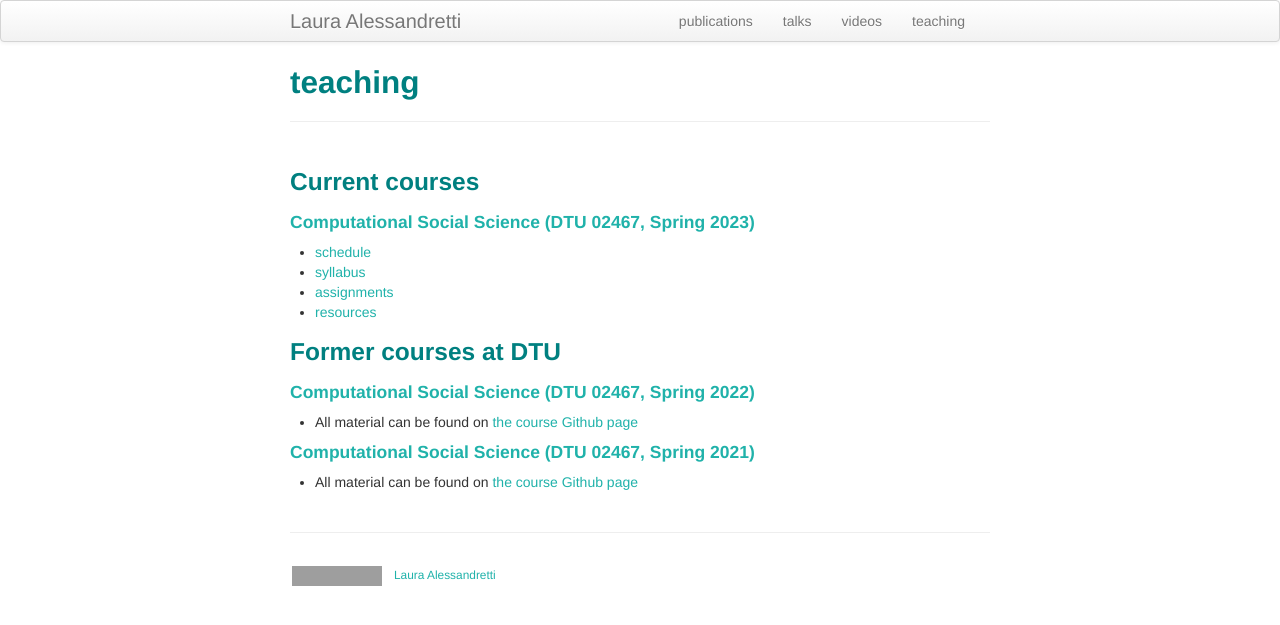
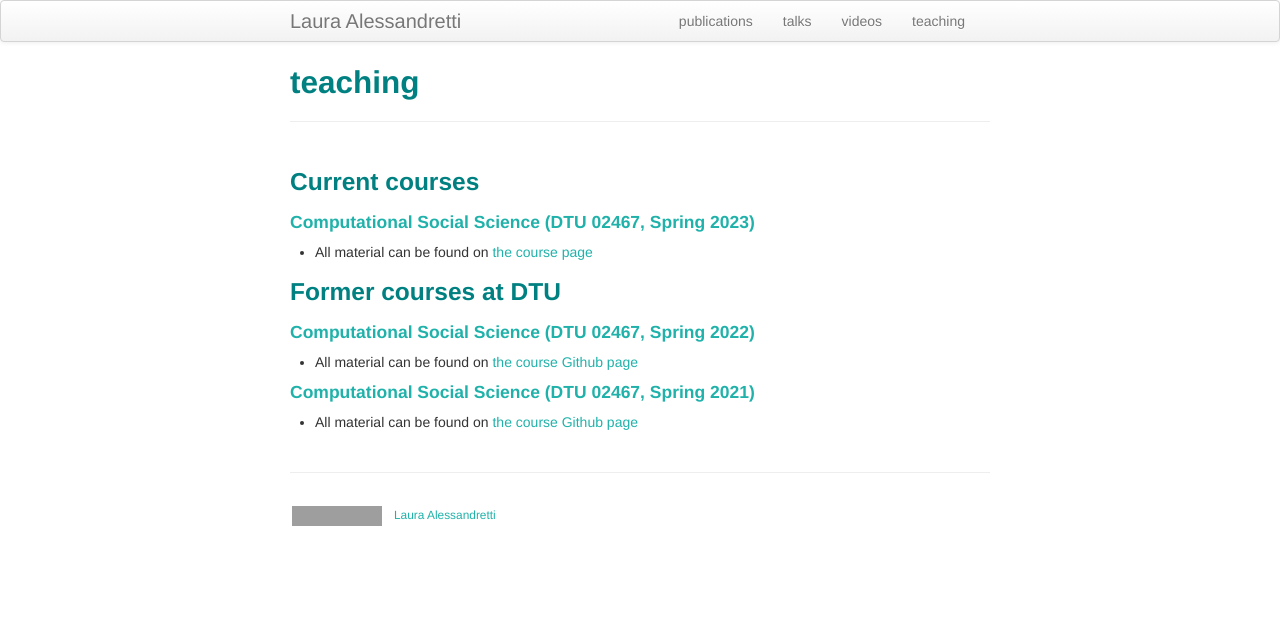
Before and after one commit to lalessan/lalessan.github.io, a Jekyll site: the page built from teaching.md, in a window 1280 px wide. Shown: the top 625 px of the page. Built offline with Jekyll 4.4.1, drawn with Linux system fonts in a browser that asks for light colours; grey boxes are pictures that could not be loaded.

Commit message:
small change

```diff
--- a/teaching.md
+++ b/teaching.md
@@ -10,10 +10,8 @@ description: Laura Alessandretti's teaching
 
 #### [Computational Social Science (DTU 02467, Spring 2023)](https://kurser.dtu.dk/course/02467)
 
-- [schedule](schedule.html)
-- [syllabus](schedule.html)
-- [assignments](assignments.html)
-- [resources](resources.html)
+- All material can be found on [the course page](https://laura.alessandretti.com/comsocsci2023)
+
 
 
 ### <a name="old"></a>Former courses at DTU
```
Also changed, not shown: 1 other file.
